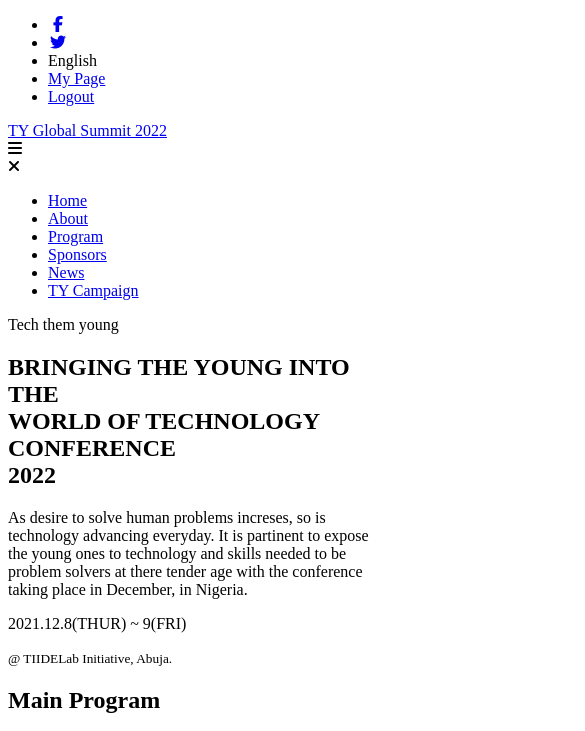
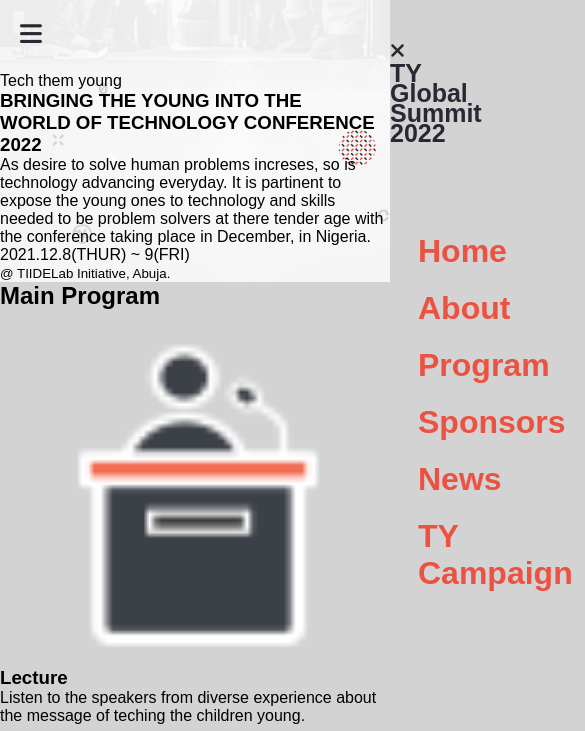
Before and after one commit to victorokoroji/young-tech-conference, a website: page index.html in a window 390 px wide. Shown: the top 731 px of the page, 585 px wide, since content can reach past the window. Drawn offline with Linux system fonts and the light colour scheme; a web font is replaced by a local one.

Commit message:
Style mobile header section

```diff
--- a/css/style.css
+++ b/css/style.css
@@ -0,0 +1,122 @@
+:root {
+	/* primary colors */
+	--black: #272831;
+	--white: #fff;
+	--orange: #ec5242;
+	--gray: #d3d3d3;
+}
+
+/* global styling  */
+*,
+::before,
+::after {
+	margin: 0;
+	padding: 0;
+	box-sizing: border-box;
+	scroll-behavior: smooth;
+}
+
+html {
+	font-size: 1rem;
+	/* font-family: 'Lato', sans-serif; */
+	font-family: 'COCOGOOSE', sans-serif;
+	font-style: normal;
+	font-weight: normal;
+}
+
+body {
+	width: 100%;
+	min-height: 100vh;
+	background-color: var(--gray);
+	overflow-x: hidden;
+	position: relative;
+}
+
+a {
+	text-decoration: none;
+}
+
+li {
+	list-style-type: none;
+}
+
+img {
+	width: 100%;
+	height: 100%;
+	object-fit: cover;
+}
+
+/* header section styling starts here */
+
+.intro-container {
+  background: url('../assets/images/header.png') no-repeat;
+  background-size: cover;
+}
+header {
+  display: flex;
+  justify-content: space-between;
+  height: 72px;
+  min-width: 100%;
+  padding: 20px;
+  z-index: 2;
+}
+
+.logo {
+  font-weight: bolder;
+  display: block;
+  font-size: 25px;
+  line-height: 20px;
+  color: var(--black);
+  text-decoration: none;
+  animation: rotate 2s ease;
+}
+
+.logo-desktop {
+  display: none;
+}
+
+.mobile-menu {
+  position: fixed;
+  top: 0;
+  right: 0;
+  bottom: 0;
+  width: 0;
+  height: 812px;
+  background: var(--black);
+  backdrop-filter: blur(8px);
+  display: block;
+  transition: all 1s ease;
+  z-index: 2;
+}
+
+.active {
+  width: 100%;
+}
+
+.bars {
+  color: var(--black);
+  font-size: 25px;
+}
+
+.times {
+  color: var(--black);
+  font-size: 25px;
+  margin-top: 40px;
+  margin-right: 38px;
+  font-size: 20px;
+}
+
+.nav-list {
+  margin-top: 90px;
+  margin-left: 28px;
+}
+
+.nav-list li {
+  margin-bottom: 20px;
+}
+
+.nav-list li a {
+  font-weight: 600;
+  font-size: 32px;
+  color: var(--orange);
+}
--- a/index.html
+++ b/index.html
@@ -14,12 +14,14 @@
 		<link href="http://fonts.cdnfonts.com/css/cocogoose" rel="stylesheet" />
 		<!-- fontawesome -->
 		<script src="https://kit.fontawesome.com/d31edfa6bf.js" crossorigin="anonymous"></script>
+		<!-- stylesheet -->
+		<link rel="stylesheet" href="./css/style.css" />
 		<title>Tech them young conference</title>
 	</head>
 	<body>
 		<section class="intro-container">
 			<header>
-				<ul class="socials">
+				<!-- <ul class="socials">
 					<li>
 						<a href="#" class="icon" target="_blank" rel="noopener noreferrer"
 							><i class="fab fa-facebook-f fa-fw"></i
@@ -37,8 +39,8 @@
 					<li>
 						<a href="#" class="icon">Logout</a>
 					</li>
-				</ul>
-				<a href="index.html" class="logo">TY Global <span>Summit 2022</span></a>
+				</ul> -->
+				<a href="index.html" class="logo-desktop">TY Global <span>Summit 2022</span></a>
 				<nav class="hamburger">
 					<div class="menu-bar bars">
 						<i class="fa fa-bars fa-1x"></i>
@@ -48,6 +50,7 @@
 						<div class="menu-bar times">
 							<i class="fa fa-times fa-1x"></i>
 						</div>
+						<a href="index.html" class="logo">TY Global <span>Summit 2022</span></a>
 						<ul class="nav-list">
 							<li>
 								<a href="/home" class="menu-bar" id="home-link">Home</a>
@@ -71,8 +74,7 @@
 					</div>
 				</nav>
 			</header>
-		</section>
-		<main>
+
 			<section class="intro">
 				<span>Tech them young </span>
 				<h1>
@@ -88,6 +90,8 @@
 				<p>2021.12.8(THUR) ~ 9(FRI)</p>
 				<small>@ TIIDELab Initiative, Abuja.</small>
 			</section>
+		</section>
+
 		<section class="program">
 			<h2>Main Program</h2>
 			<div class="program-container">
@@ -108,8 +112,8 @@
 					<img src="./assets/images/forum.png" alt="Forum" />
 					<h3>Forum</h3>
 					<p
-							>Here is the time to share your thoughts and opinions with experts ann professional
-							tech engineers</p
+						>Here is the time to share your thoughts and opinions with experts ann professional tech
+						engineers</p
 					>
 				</div>
 				<div class="activity">
@@ -138,10 +142,7 @@
 				<div class="description">
 					<h3>Fatiu Ibrahim</h3>
 					<p>Content Writer, University of Lagos</p>
-						<p
-							>Fatiu is a content creator, who lectures in the university and also in high
-							school.</p
-						>
+					<p>Fatiu is a content creator, who lectures in the university and also in high school.</p>
 				</div>
 			</div>
 			<div class="speaker">
@@ -207,7 +208,6 @@
 			<p>K Solutions</p>
 			<p>NovuStack</p>
 		</section>
-		</main>
 		<footer>
 			<p
 				>tech <br />
```
Lines whose indentation alone changed are shown as unchanged.
